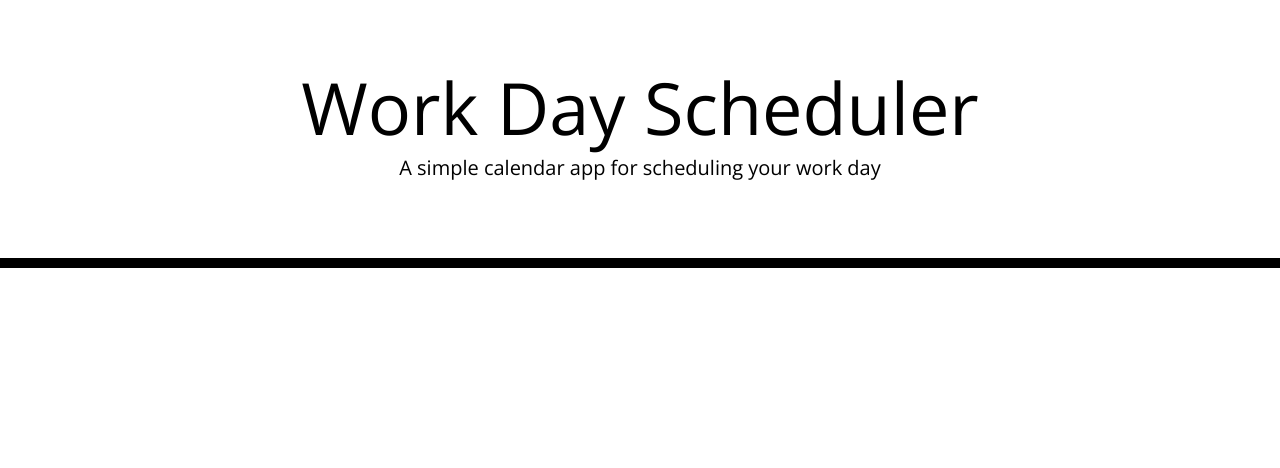
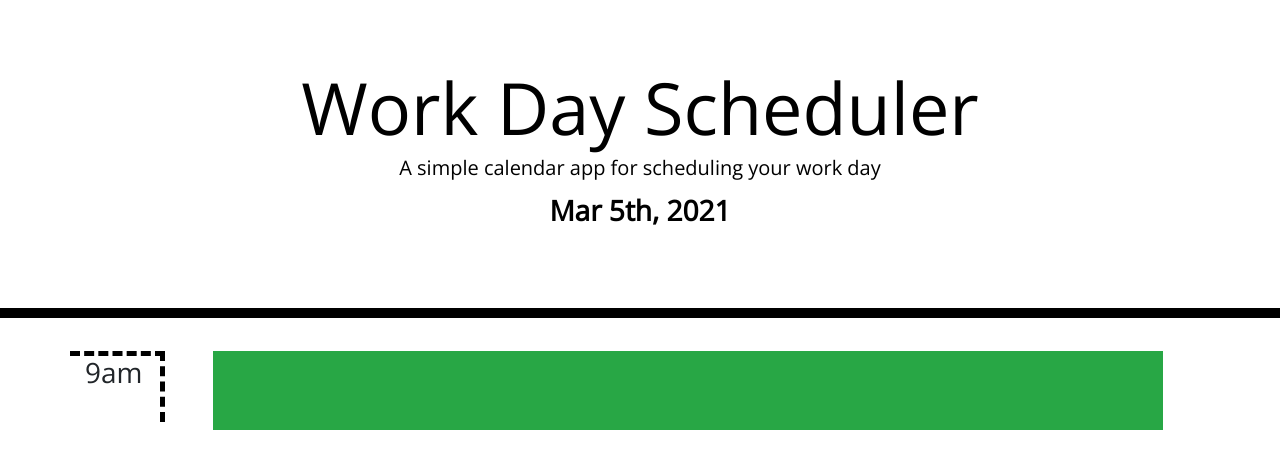
Before and after one commit to AaronB22/DayPlanner, a plain HTML site: page DayPlanner/Develop/index.html in a window 1280 px wide. Drawn offline with nearby package versions, Linux system fonts and the light colour scheme.

Commit message:
saving work on the first timeblock

```diff
--- a/DayPlanner/Develop/index.html
+++ b/DayPlanner/Develop/index.html
@@ -26,13 +26,21 @@
     <header class="jumbotron">
       <h1 class="display-3">Work Day Scheduler</h1>
       <p class="lead">A simple calendar app for scheduling your work day</p>
+      <p class="h3 font-weight-bold" id="date"></p>
       <p id="currentDay" class="lead"></p>
     </header>
     <div class="container">
       <!-- Timeblocks go here -->
+      <div class="row" id="nine">
+        <div id="9txt" class="h3  customBorder col-1">9am</div>
+        <div class="container col-10 bg-success"></div>
+        <div id="saveButton" class="bi bi-save"></div>
+      </div>
+
     </div>
 
     <script src="https://cdnjs.cloudflare.com/ajax/libs/jquery/3.2.1/jquery.min.js"></script>
     <script src="https://cdnjs.cloudflare.com/ajax/libs/moment.js/2.24.0/moment.min.js"></script>
+    <script src="script.js"></script>
   </body>
 </html>
--- /dev/null
+++ b/DayPlanner/Develop/script.js
@@ -0,0 +1,3 @@
+let date =moment();
+
+$('#date').text(date.format("MMM Do, YYYY"));
--- a/DayPlanner/Develop/style.css
+++ b/DayPlanner/Develop/style.css
@@ -2,6 +2,10 @@ body {
   font-family: 'Open Sans', sans-serif;
   font-size: 16px;
   line-height: 1;
+}
+.customBorder{
+  border-right: 5px dashed black;
+  border-top: 5px dashed black;
 }
 
 textarea{
```
